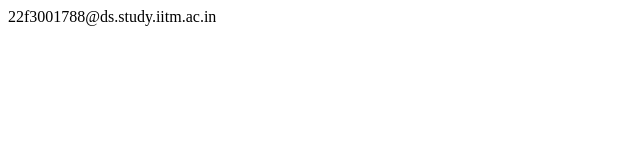
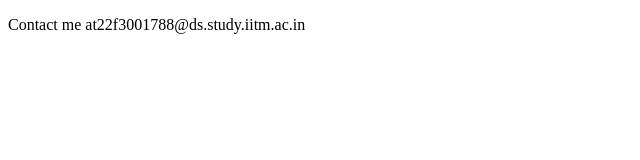
Before and after one commit to a-pranathi/my-site, a plain HTML site: page index.html in a window 1280 px wide. Shown: the whole page, without its empty margins (0-640 px from the left). Drawn offline with Linux system fonts and the light colour scheme.

Commit message:
Update index.html

```diff
--- a/index.html
+++ b/index.html
@@ -7,6 +7,6 @@
   <title>My Website</title>
 </head>
 <body>
-<!--email_off-->22f3001788@ds.study.iitm.ac.in<!--/email_off-->
+  <p> Contact me at<!--email_off-->22f3001788@ds.study.iitm.ac.in<!--/email_off--> </p>
 </body>
 </html>
```
